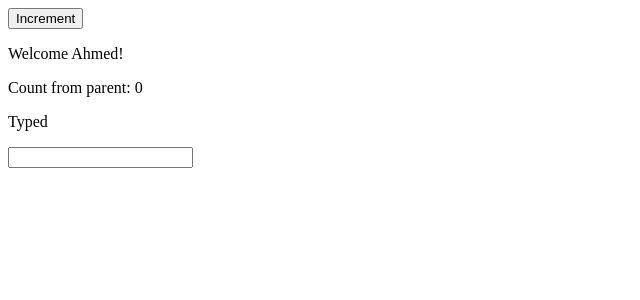
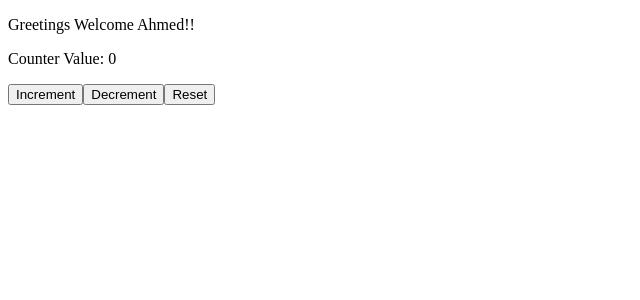
Before and after one commit to Ahmed-Shakeel-798/angular-practice, an Angular app: page / in a window 1280 px wide. Shown: the top 300 px of the page, without its empty margins (0-640 px from the left). Built offline with nearby package versions, Linux system fonts and the light colour scheme.

Commit message:
event listener with counter

```diff
--- a/src/app/components/counter/counter.html
+++ b/src/app/components/counter/counter.html
@@ -1,5 +1,7 @@
-<p>{{ message() }}</p>
-<p>Count from parent: {{ count() }}</p>
-<p>Typed {{ keyPress() }}</p>
-<!-- <input type="text" (keyup)="KeyUpHandler($event)"> -->
- <input (input)="onInput($event)" />
+<p>Counter Value: {{ counterValue() }}</p>
+
+<div>
+    <button (click)="increment()" >Increment</button>
+    <button (click)="decrement()">Decrement</button>
+    <button (click)="reset()">Reset</button>
+</div>
--- a/src/app/components/counter/counter.ts
+++ b/src/app/components/counter/counter.ts
@@ -7,14 +7,17 @@ import { Component, input, signal } from '@angular/core';
   styleUrl: './counter.scss',
 })
 export class Counter {
-  count = input<number>(); // Signal input
-  message = input<string>();
+  counterValue = signal(0);
 
-  keyPress = signal('');
+  increment() {
+    this.counterValue.update(value => value + 1);
+  }
 
-  onInput(event: Event) {
-    const value = (event.target as HTMLInputElement).value;
+  decrement() {
+    this.counterValue.update(value => value > 0 ? value - 1 : value);
+  }
 
-    this.keyPress.set(value);
+  reset() {
+    this.counterValue.set(0);
+  }
 }
-}
--- /dev/null
+++ b/src/app/components/greeting/greeting.html
@@ -0,0 +1 @@
+<p>Greetings {{ message() }}!</p>
--- /dev/null
+++ b/src/app/components/greeting/greeting.ts
@@ -0,0 +1,11 @@
+import { Component, input } from '@angular/core';
+
+@Component({
+  selector: 'app-greeting',
+  imports: [],
+  templateUrl: './greeting.html',
+  styleUrl: './greeting.scss',
+})
+export class Greeting {
+  message = input('');
+}
--- a/src/app/home/home.html
+++ b/src/app/home/home.html
@@ -1,3 +1,2 @@
-
-<button (click)="increment()">Increment</button>
-<app-counter [count]="count()" [message]="message()" />
+<app-greeting [message]="message()"/>
+<app-counter />
--- a/src/app/home/home.ts
+++ b/src/app/home/home.ts
@@ -1,17 +1,13 @@
 import { Component, signal } from '@angular/core';
 import { Counter } from '../components/counter/counter';
+import { Greeting } from '../components/greeting/greeting';
 
 @Component({
   selector: 'app-home',
-  imports: [Counter],
+  imports: [Greeting, Counter],
   templateUrl: './home.html',
   styleUrl: './home.scss',
 })
 export class Home {
-  count = signal(0);
   message = signal("Welcome Ahmed!");
-
-  increment() {
-    this.count.update(v => v + 1);
-  }
 }
```
Also changed, not shown: src/app/components/greeting/greeting.scss (added), 1 other file (tests, documents, lock files or other folders).
